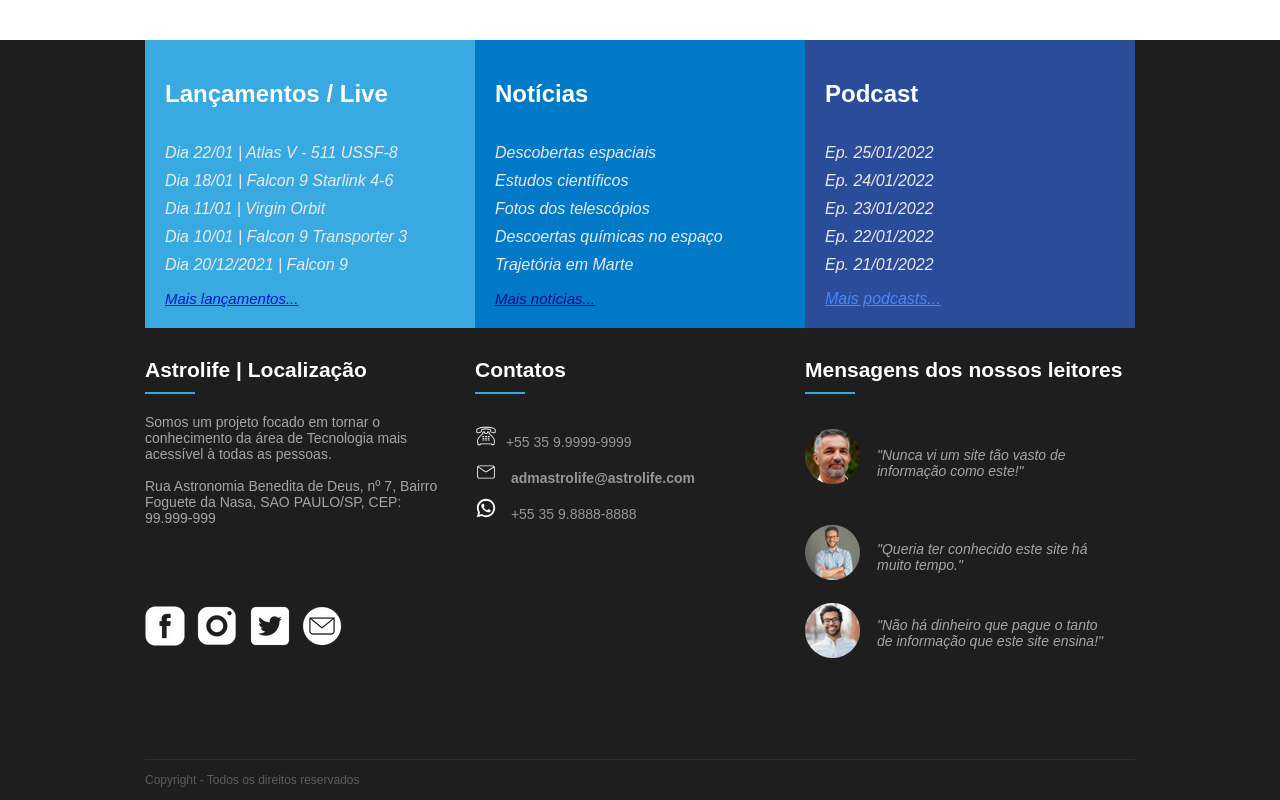
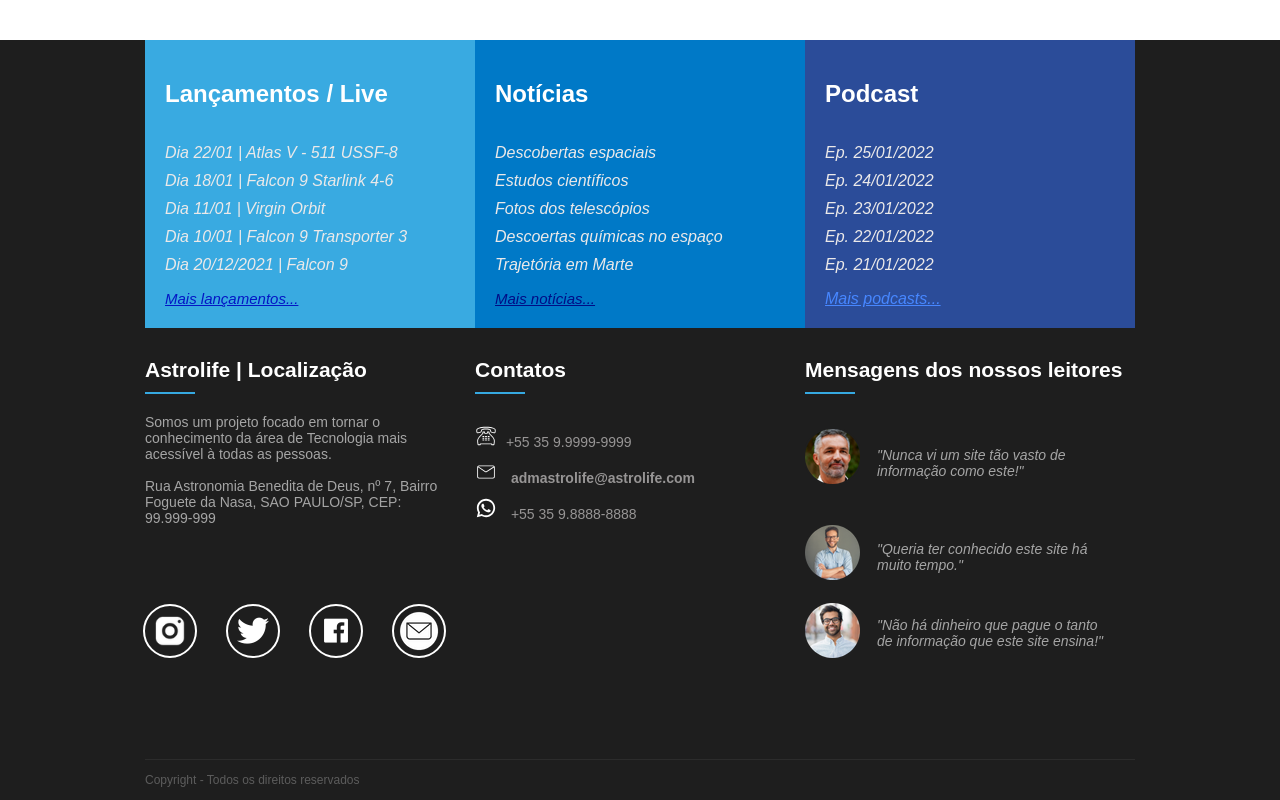
Before and after one commit to LuizReisDev/Astrolife, a plain HTML site: page index.html in a window 1280 px wide. Shown: the part 2135-2935 px from the top of the page. Drawn offline with nearby package versions, Linux system fonts and the light colour scheme; files whose address does not match are found by name.

Commit message:
Ícones de redes sociais melhorados

```diff
--- a/assets/css/template.css
+++ b/assets/css/template.css
@@ -397,14 +397,6 @@ footer .widget_title_text {
     color: #979595;
 }
 
-.social_media {
-    margin-top: 25px;
-}
-
-.social_media, .icon1, .icon2, .icon3, .icon4 {
-    margin-right: 8px;
-}
-
 .more {
     font-style: italic;
     font-size: 15px;*
@@ -694,3 +686,76 @@ footer .widget_title_text {
 
     }
 }
+
+
+
+/*---------- ÁREA DE ÍCONES DE CONTATO DO SITE ----------*/
+
+.icons{
+    margin-top: 25px;
+    display: flex;
+    column-gap: 25px;
+}
+
+.icon{
+    margin-right: 8px;
+    width: 50px;
+    height: 50px;
+    display: inline-flex;
+    align-items: center;
+    justify-content: center;
+    text-decoration: none;
+    font-size: 26px;
+    color: #fff;
+    border-radius: 50%;
+    outline: 2px solid #fff;
+    transition-property: outline-offset, outline-color, background-color;
+    transition-duration: .25s;
+}
+
+.icon:hover{
+    outline-offset: 4px;
+}
+
+.icon:hover i{
+    animation: shake .25s;
+}
+
+.inst_icon {
+    width: 30px;
+}
+
+.icon--instagram:hover {
+    background-image: radial-gradient(circle at 30% 107%, #fdf497 0%, #fdf497 5%, #fd5949 45%, #d6249f 60%, #285AEB 90%);
+    outline-color: #a02d76;
+}
+
+.icon--twitter:hover{
+    background-color: #1da1f2;
+    outline-color: #1da1f2;
+}
+
+.icon--facebook:hover{
+    background-color: #003fa4;
+    outline-color: #003fa4;
+}
+
+.icon--email:hover{
+    background-color: #d1a11c;
+    outline-color: #ffea00;
+}
+
+@keyframes shake {
+    10%{
+        transform: rotate(15deg)
+    }
+    20%{
+        transform: rotate(-15deg);
+    }
+    30%{
+        transform: rotate(15deg);
+    }
+    40%{
+        transform: rotate(-15deg);
+    }
+}
--- a/index.html
+++ b/index.html
@@ -4,6 +4,7 @@
         <meta charset="UTF-8"/>
         <meta name="viewport" content="width=device-width,user-scalable=0"> <!--Tag responsável por deixar o site responsivo-->
         <link rel="stylesheet" type="text/css" href="assets/css/template.css"> <!--Chamando o arquivo CSS dentro da págoina inicial do nosso site.-->
+        <link rel="stylesheet" href="https://cdn.jsdelivr.net/gh/devicons/devicon@v2.15.1/devicon.min.css">
         <script type="text/javascript" src="assets/js/general.js"></script>
         <title>Astrolife</title>
     </head>
@@ -235,11 +236,19 @@
                                 <br><br>
                                 Rua Astronomia Benedita de Deus, nº 7, Bairro Foguete da Nasa, SAO PAULO/SP, CEP: 99.999-999
                             </div>
-                            <div class="social_media">
-                                <a href="facebook.com"><img class="icon1" src="assets/images/icon1fb.png"></a>
-                                <a href="instagram.com"><img class="icon2" src="assets/images/icon2inst.png"></a>
-                                <a href="twitter.com"><img class="icon3" src="assets/images/icon3tw.png"></a>
-                                <a href="mailto:admastrolife@astrolife.com"><img class="icon4" src="assets/images/icon4email.png"></a>
+                            <div class="icons">
+                                <a href="instagram.com" class="icon icon--instagram">
+                                    <img class="inst_icon" src="assets/images/icon2inst.png" />
+                                </a>
+                                <a href="twitter.com" class="icon icon--twitter">
+                                    <i class="devicon-twitter-original"></i>
+                                </a>
+                                <a href="facebook.com" class="icon icon--facebook">
+                                    <i class="devicon-facebook-plain"></i>
+                                </a>
+                                <a href="mailto:admastrolife@astrolife.com" class="icon icon--email">
+                                    <img src="assets/images/icon4email.png" />
+                                </a>
                             </div>
                         </div>
                     </div>
```
Also changed, not shown: assets/images/icon1fb.png (deleted), assets/images/icon3tw.png (deleted).
